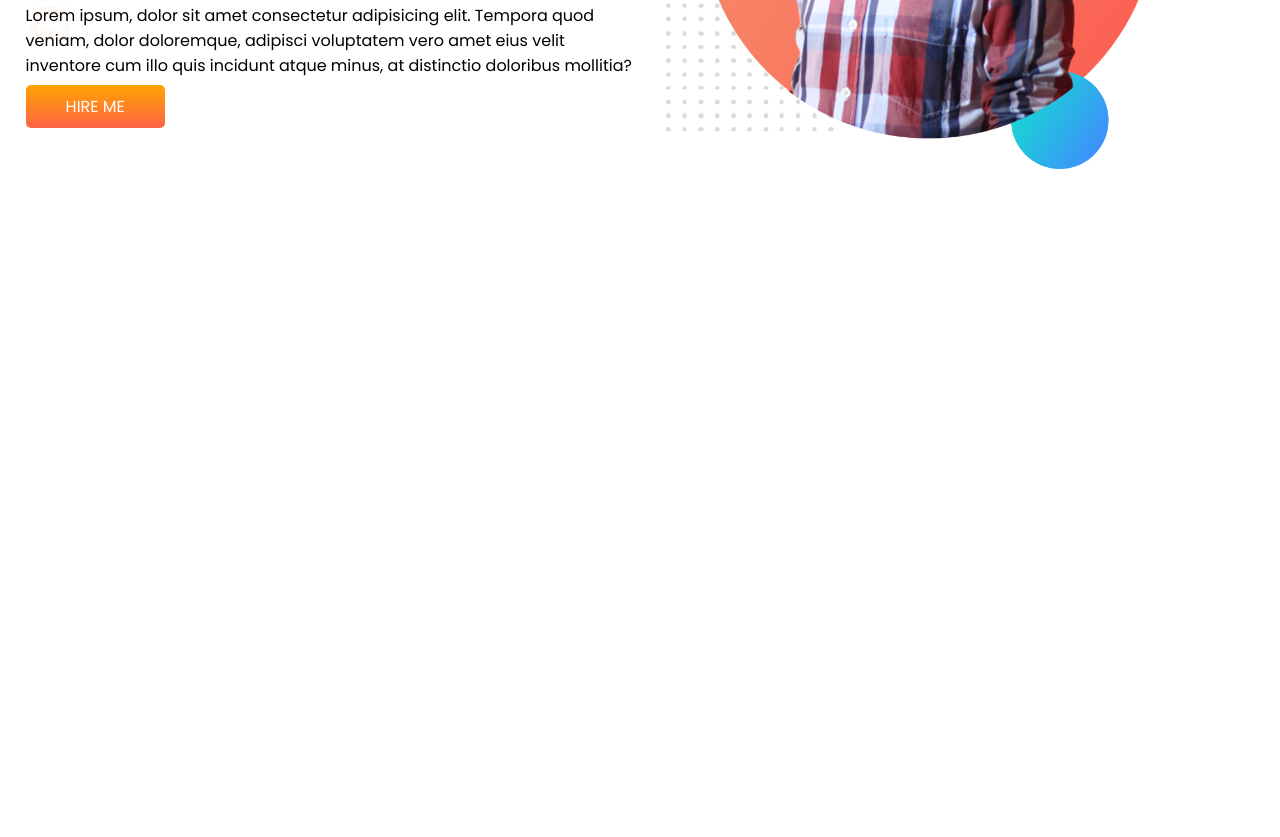
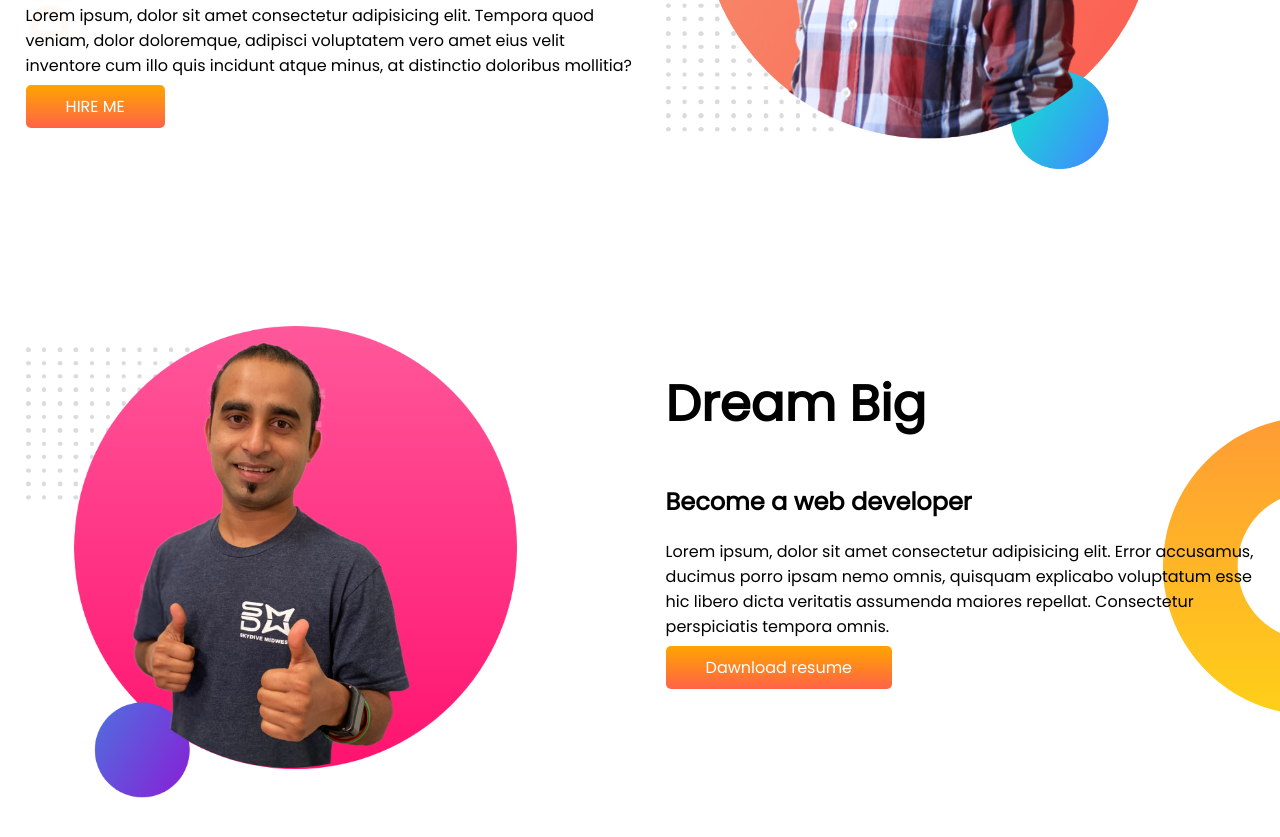
Before and after one commit to kamrul-hasan01/developer_portfolio, a plain HTML site: page index.html in a window 1280 px wide. Shown: the part 319-1156 px from the top of the page. Before the commit the page ends 800 px from the top, so only its background shows below. Drawn offline with Linux system fonts and the light colour scheme.

Commit message:
dream add

```diff
--- a/index.html
+++ b/index.html
@@ -31,6 +31,22 @@
 
         </div>
     </section>
+    <section class="dream-big">
+        <div class="half-width">
+            <img src="images/jhankar2.png" alt="">
+        </div>
+        <div class="half-width">
+            <h1>
+                Dream Big
+            </h1>
+            <h2>Become a web developer</h2>
+            <p>Lorem ipsum, dolor sit amet consectetur adipisicing elit. Error accusamus, ducimus porro ipsam nemo
+                omnis, quisquam explicabo voluptatum esse hic libero dicta veritatis assumenda maiores repellat.
+                Consectetur perspiciatis tempora omnis.</p>
+            <a class="link-button" href="#" target="_blank" rel="noopener noreferrer">Dawnload resume</a>
+
+        </div>
+    </section>
 </body>
 
 </html>
--- a/style.css
+++ b/style.css
@@ -10,6 +10,7 @@ h1{
 }
 section{
     display: flex;
+    margin-bottom: 150px;
 
 }
 .half-width{
@@ -31,3 +32,8 @@ section{
     background-image: url(images/top-banner.png);
     background-repeat: no-repeat;
 }
+.dream-big{
+    background-image: url(images/dream-bg.png);
+    background-repeat: no-repeat;
+    background-position:right;
+}
```
